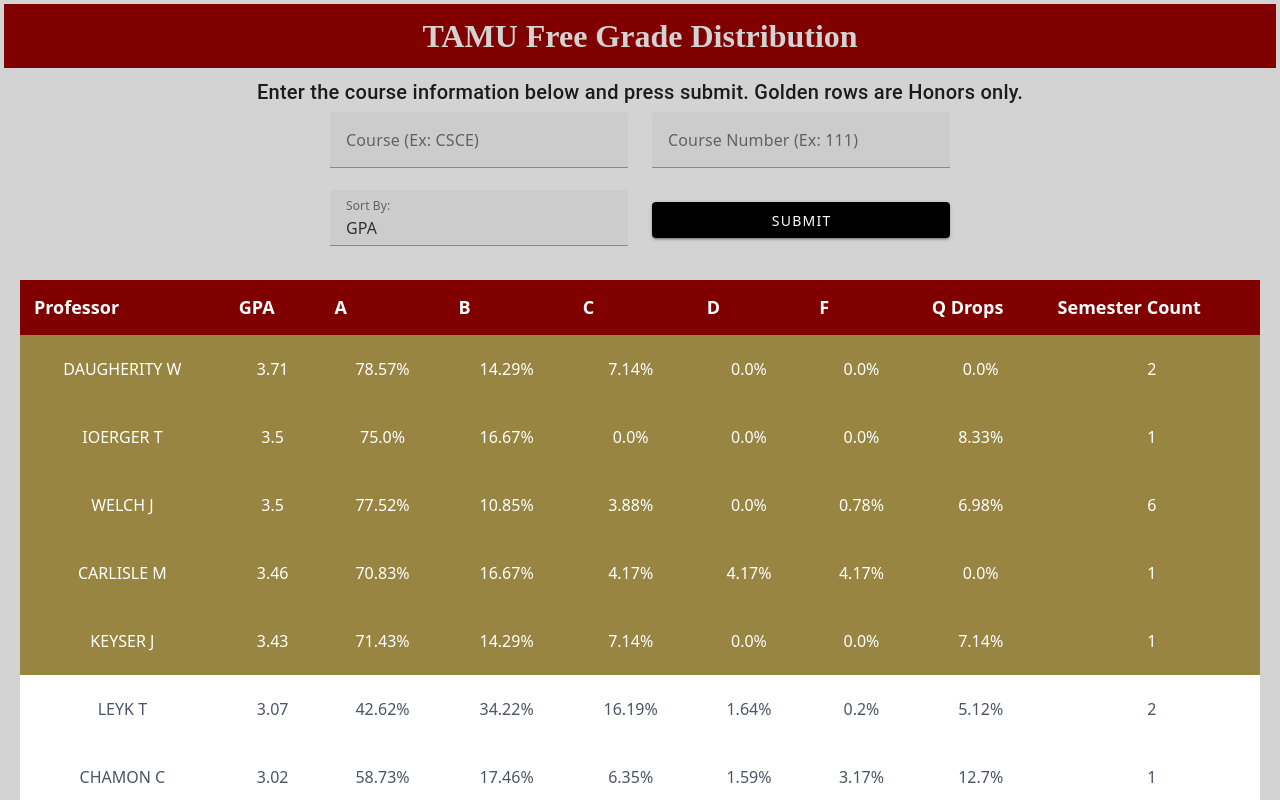
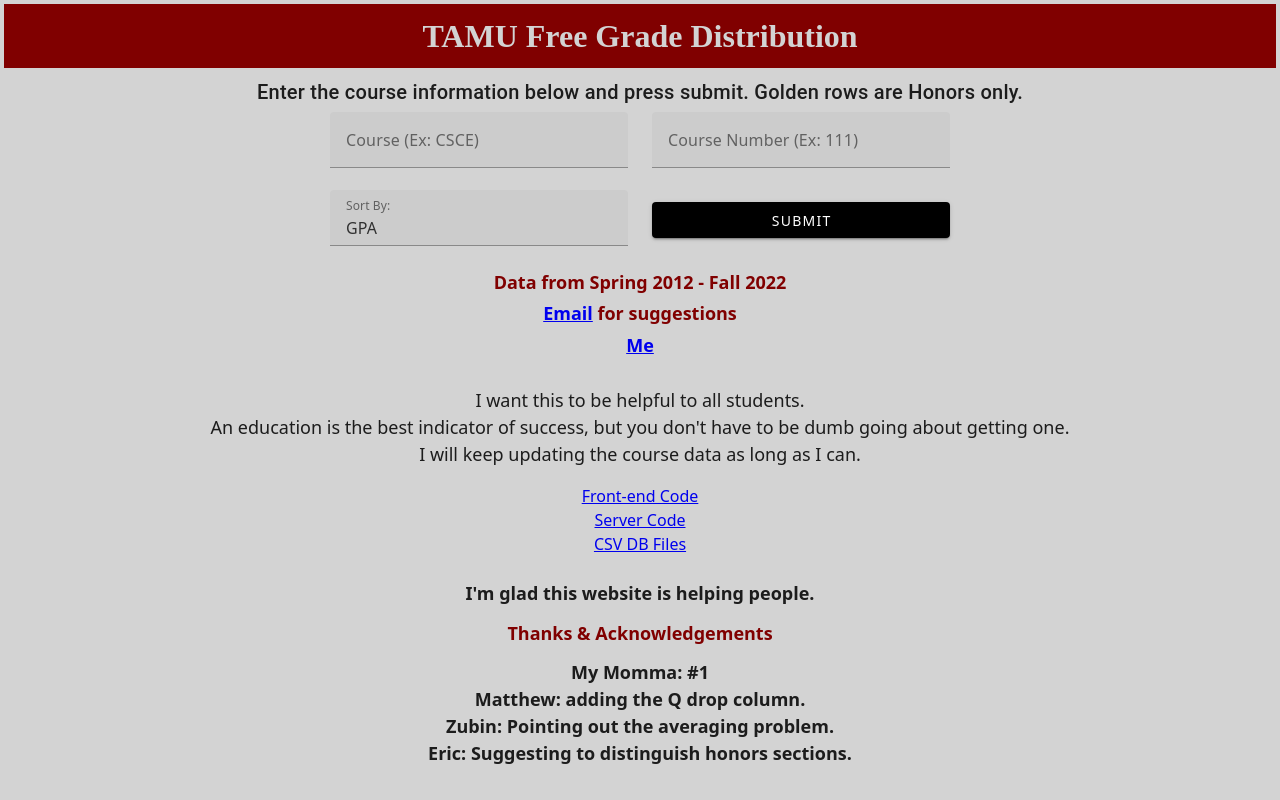
Before and after one commit to jippylong12/tamuFGD-Vue, a Vue app: page / in a window 1280 px wide. Shown: the top 800 px of the page. Built offline with nearby package versions, Linux system fonts and the light colour scheme.

Commit message:
Submissions

```diff
--- a/package.json
+++ b/package.json
@@ -9,7 +9,6 @@
   },
   "dependencies": {
     "axios": "^1.4.0",
-    "bootstrap": "^5.3.1",
     "primevue": "^3.32.0",
     "vue": "^3.3.4",
     "vuetify": "^3.3.12"
--- a/src/App.vue
+++ b/src/App.vue
@@ -1,7 +1,6 @@
 <script>
 import { ref } from 'vue'
 import axios from 'axios';
-import tab from "bootstrap/js/src/tab";
 
 export default {
   setup() {
@@ -9,404 +8,8 @@
     const courseNumber = ref('')
     const sortByOptions = [{value: '1', title: 'GPA'}, {value: '2', title: 'Professor Last Name'}];
     const sortByValue = ref({value: '1', title: 'GPA'});
-    const tableData = ref([
-      [
-        "DAUGHERITY W*",
-        "3.71",
-        "78.57%",
-        "14.29%",
-        "7.14%",
-        "0.0%",
-        "0.0%",
-        "0.0%",
-        "2"
-      ],
-      [
-        "IOERGER T*",
-        "3.5",
-        "75.0%",
-        "16.67%",
-        "0.0%",
-        "0.0%",
-        "0.0%",
-        "8.33%",
-        "1"
-      ],
-      [
-        "WELCH J*",
-        "3.5",
-        "77.52%",
-        "10.85%",
-        "3.88%",
-        "0.0%",
-        "0.78%",
-        "6.98%",
-        "6"
-      ],
-      [
-        "CARLISLE M*",
-        "3.46",
-        "70.83%",
-        "16.67%",
-        "4.17%",
-        "4.17%",
-        "4.17%",
-        "0.0%",
-        "1"
-      ],
-      [
-        "KEYSER J*",
-        "3.43",
-        "71.43%",
-        "14.29%",
-        "7.14%",
-        "0.0%",
-        "0.0%",
-        "7.14%",
-        "1"
-      ],
-      [
-        "LEYK T",
-        "3.07",
-        "42.62%",
-        "34.22%",
-        "16.19%",
-        "1.64%",
-        "0.2%",
-        "5.12%",
-        "2"
-      ],
-      [
-        "CHAMON C",
-        "3.02",
-        "58.73%",
-        "17.46%",
-        "6.35%",
-        "1.59%",
-        "3.17%",
-        "12.7%",
-        "1"
-      ],
-      [
-        "TAELE P",
-        "2.99",
-        "53.78%",
-        "20.12%",
-        "10.56%",
-        "2.59%",
-        "1.39%",
-        "11.55%",
-        "4"
-      ],
-      [
-        "LIGHTFOOT R",
-        "2.94",
-        "51.37%",
-        "17.81%",
-        "14.38%",
-        "6.16%",
-        "4.11%",
-        "6.16%",
-        "2"
-      ],
-      [
-        "HURLEY J",
-        "2.88",
-        "40.0%",
-        "20.0%",
-        "28.0%",
-        "12.0%",
-        "0.0%",
-        "0.0%",
-        "1"
-      ],
-      [
-        "DA SILVA D",
-        "2.86",
-        "49.17%",
-        "22.65%",
-        "9.39%",
-        "2.21%",
-        "0.0%",
-        "16.57%",
-        "2"
-      ],
-      [
-        "HUANG Q",
-        "2.85",
-        "48.31%",
-        "20.6%",
-        "12.73%",
-        "4.12%",
-        "0.75%",
-        "13.48%",
-        "2"
-      ],
-      [
-        "DANG D",
-        "2.84",
-        "40.0%",
-        "31.76%",
-        "11.76%",
-        "4.71%",
-        "2.35%",
-        "9.41%",
-        "1"
-      ],
-      [
-        "POLSLEY S",
-        "2.78",
-        "49.37%",
-        "18.99%",
-        "10.13%",
-        "3.8%",
-        "2.53%",
-        "15.19%",
-        "1"
-      ],
-      [
-        "DUYSAK A",
-        "2.76",
-        "49.46%",
-        "20.43%",
-        "5.38%",
-        "6.45%",
-        "1.08%",
-        "17.2%",
-        "1"
-      ],
-      [
-        "JAIN A",
-        "2.75",
-        "52.5%",
-        "20.0%",
-        "2.5%",
-        "0.0%",
-        "7.5%",
-        "17.5%",
-        "1"
-      ],
-      [
-        "DAUGHERITY W",
-        "2.72",
-        "31.13%",
-        "35.99%",
-        "17.6%",
-        "4.33%",
-        "4.38%",
-        "6.57%",
-        "17"
-      ],
-      [
-        "ZHANG Y",
-        "2.68",
-        "34.62%",
-        "32.05%",
-        "12.82%",
-        "7.69%",
-        "12.82%",
-        "0.0%",
-        "1"
-      ],
-      [
-        "RITCHEY P",
-        "2.61",
-        "39.44%",
-        "24.18%",
-        "12.48%",
-        "5.76%",
-        "6.33%",
-        "11.8%",
-        "6"
-      ],
-      [
-        "STROUSTRUP B",
-        "2.6",
-        "30.43%",
-        "33.91%",
-        "15.65%",
-        "5.22%",
-        "4.35%",
-        "10.43%",
-        "1"
-      ],
-      [
-        "LEE H",
-        "2.6",
-        "38.37%",
-        "19.77%",
-        "20.93%",
-        "5.81%",
-        "8.14%",
-        "6.98%",
-        "1"
-      ],
-      [
-        "CARLISLE M",
-        "2.56",
-        "39.29%",
-        "22.62%",
-        "13.1%",
-        "4.76%",
-        "5.95%",
-        "14.29%",
-        "1"
-      ],
-      [
-        "NEMEC A",
-        "2.54",
-        "42.31%",
-        "24.36%",
-        "5.13%",
-        "1.28%",
-        "7.69%",
-        "19.23%",
-        "1"
-      ],
-      [
-        "QUINN M",
-        "2.53",
-        "34.72%",
-        "25.93%",
-        "15.28%",
-        "6.02%",
-        "1.85%",
-        "16.2%",
-        "3"
-      ],
-      [
-        "FERREIRA C",
-        "2.47",
-        "27.78%",
-        "27.78%",
-        "22.22%",
-        "7.78%",
-        "1.11%",
-        "13.33%",
-        "1"
-      ],
-      [
-        "SOTO C",
-        "2.46",
-        "31.46%",
-        "28.09%",
-        "16.85%",
-        "2.25%",
-        "6.74%",
-        "14.61%",
-        "1"
-      ],
-      [
-        "MOORE J",
-        "2.42",
-        "33.26%",
-        "25.51%",
-        "12.71%",
-        "6.79%",
-        "6.67%",
-        "15.06%",
-        "23"
-      ],
-      [
-        "TAYLOR B",
-        "2.42",
-        "28.27%",
-        "28.8%",
-        "16.23%",
-        "9.95%",
-        "3.14%",
-        "13.61%",
-        "1"
-      ],
-      [
-        "NOWAK M",
-        "2.4",
-        "31.02%",
-        "25.48%",
-        "16.46%",
-        "6.41%",
-        "2.43%",
-        "18.2%",
-        "6"
-      ],
-      [
-        "MCGUIRE T",
-        "2.37",
-        "32.24%",
-        "26.32%",
-        "11.62%",
-        "5.48%",
-        "7.68%",
-        "16.67%",
-        "3"
-      ],
-      [
-        "GARZA E",
-        "2.26",
-        "26.14%",
-        "30.68%",
-        "11.36%",
-        "6.82%",
-        "3.41%",
-        "21.59%",
-        "1"
-      ],
-      [
-        "HOUNGNINOU D",
-        "2.17",
-        "22.86%",
-        "28.57%",
-        "14.29%",
-        "11.43%",
-        "20.0%",
-        "2.86%",
-        "1"
-      ],
-      [
-        "KEYSER J",
-        "2.06",
-        "29.41%",
-        "17.65%",
-        "11.76%",
-        "11.76%",
-        "11.76%",
-        "17.65%",
-        "1"
-      ],
-      [
-        "LUPOLI S",
-        "1.86",
-        "27.07%",
-        "17.03%",
-        "10.48%",
-        "5.24%",
-        "6.11%",
-        "34.06%",
-        "1"
-      ],
-      [
-        "SHELL D",
-        "1.82",
-        "19.86%",
-        "27.18%",
-        "8.36%",
-        "4.53%",
-        "5.23%",
-        "34.84%",
-        "2"
-      ]
-    ]);
-    const tableHeaders = ref([
-      "Professor",
-      "GPA",
-      "A",
-      "B",
-      "C",
-      "D",
-      "F",
-      "Q Drops",
-      "Semester Count"
-    ])
+    const tableData = ref([]);
+    const tableHeaders = ref([])
 
     window.dataLayer = window.dataLayer || [];
     function gtag(){dataLayer.push(arguments);}
@@ -506,7 +109,6 @@
       } else {return null;}
     }
 
-    transformData();
     // expose the ref to the template
     return {
       course,
--- a/vite.config.js
+++ b/vite.config.js
@@ -15,7 +15,7 @@
     }
   },
   build: {
-    minify: false,
+    minify: true,
     rollupOptions: {
       output: {
         entryFileNames: `assets/[name].js`,
```
Also changed, not shown: 2 other files (tests, documents, lock files or other folders).
